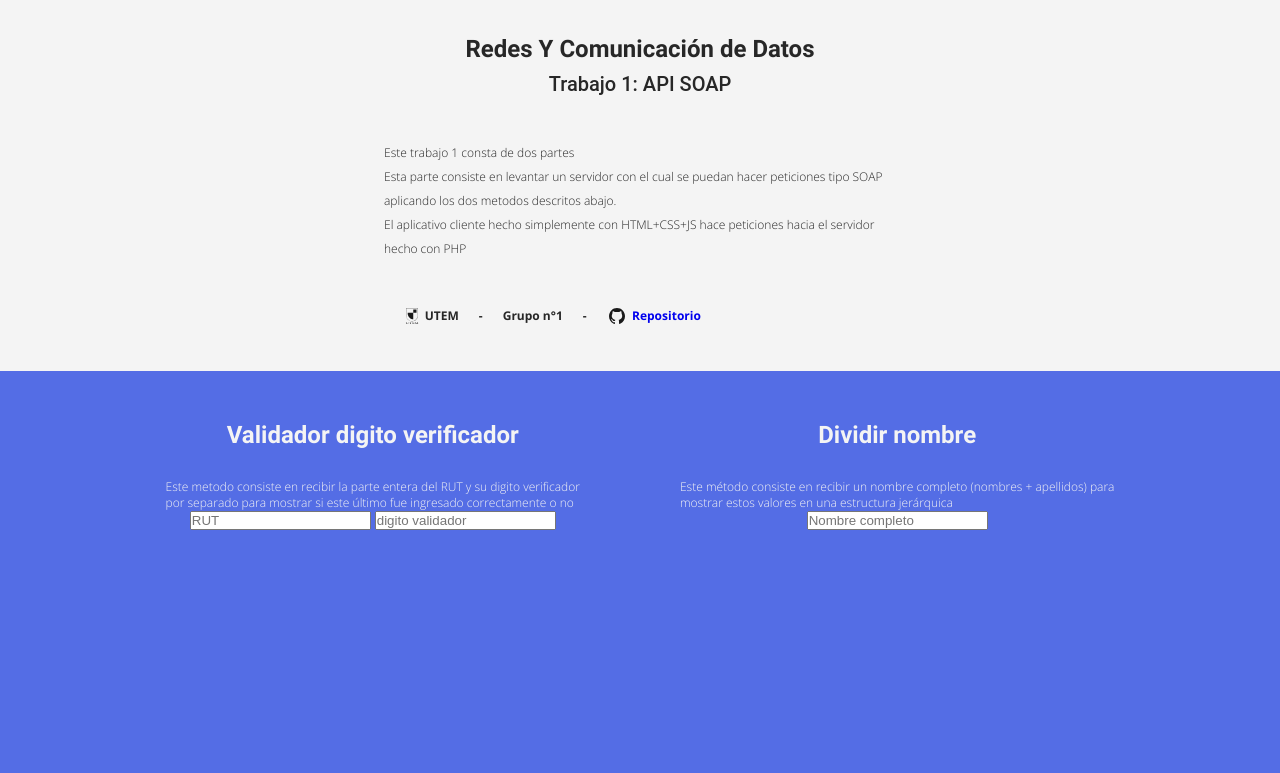
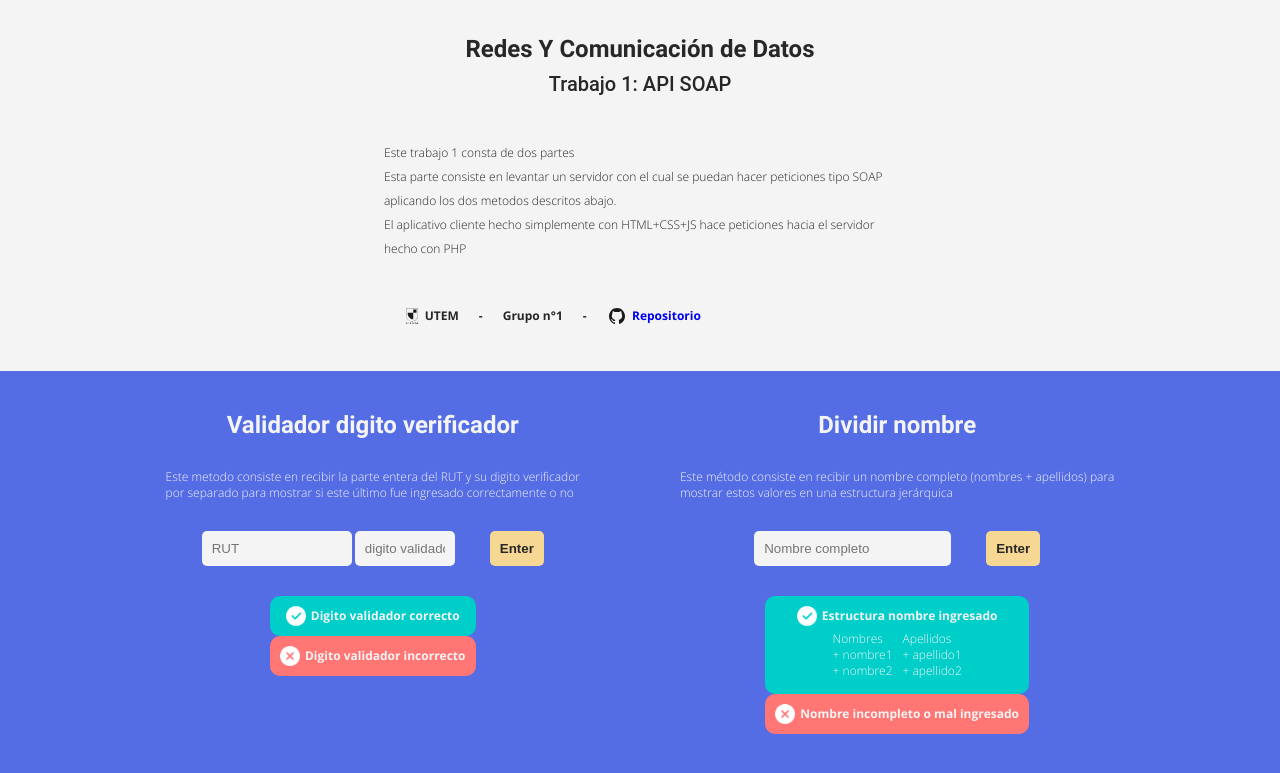
Before and after one commit to evillalobosa/redes-trabajo1-soap, a PHP site: page / in a window 1280 px wide. Shown: the top 773 px of the page. Run offline with PHP 8.4, Linux system fonts and the light colour scheme; some web fonts are replaced.

Commit message:
Minor Changes ¯\_(ツ)_/¯

```diff
--- a/client/css/components.css
+++ b/client/css/components.css
@@ -8,6 +8,14 @@
 .icon {
     height: 20px;
     margin-right: 5px;
+}
+
+.hide {
+    display: none !important;
+}
+
+.font-bold {
+    font-weight: bold;
 }
 
 
@@ -43,10 +51,6 @@
 }
 
 .description-text {
-    font-family: 'Open Sans';
-    font-style: normal;
-    font-weight: 300;
-    font-size: 12px;
     line-height: 24px;
 }
 
@@ -60,11 +64,7 @@
 }
 
 .description-info-element {
-    font-family: 'Open Sans';
-    font-style: normal;
-    font-weight: 700;
-    font-size: 12px;
-    line-height: 16px;
+    font-weight: bold;
     padding: 10px;
     display: flex;
     flex-direction: row;
@@ -78,29 +78,87 @@
     flex-direction: row;
     justify-content: center;
     align-items: flex-start;
-    padding: 0px;
+    padding: 20px 10px;
 }
 
-.method-1, .method-2 {
+.method {
     display: flex;
     flex-direction: column;
     align-items: center;
     padding: 20px 50px;
 }
 
-.methods-title {
+.method-title {
     font-family: 'Roboto';
     font-style: normal;
     font-weight: 700;
     font-size: 24px;
     line-height: 28px;
+}
+
+.method-description {
     margin: 30px 0px;
 }
 
-.methods-description {
-    font-family: 'Open Sans';
-    font-style: normal;
-    font-weight: 300;
-    font-size: 12px;
-    line-height: 16px;
+.method-fields {
+    display: flex;
+    justify-content: space-between;
 }
+
+.method-field {
+    margin-right: 35px;
+}
+
+.field-rut {
+    width: 130px;
+}
+.field-rutdv {
+    width: 80px;
+}
+.field-nombre {
+    width: 200px;
+}
+
+
+.result-good {
+    background-color: var(--correct);
+}
+.result-bad {
+    background-color: var(--error);
+}
+
+.method-result {
+    margin-top: 30px;
+}
+
+.result-horizontal {
+    display: flex;
+    justify-content: center;
+    align-items: center;
+    padding: 10px;
+    border-radius: 10px;
+}
+
+.result-vertical {
+    display: flex;
+    flex-direction: column;
+    justify-content: center;
+    align-items: center;
+    padding: 10px;
+    border-radius: 10px;
+}
+
+.result-nombre-title {
+    display: flex;
+    align-items: center;
+    font-weight: bold;
+}
+
+.result-nombre {
+    display: flex;
+    flex-direction: row;
+}
+
+.result-nombre-element {
+    padding: 5px;
+}
--- a/client/css/index.css
+++ b/client/css/index.css
@@ -6,6 +6,11 @@ body {
     width: 100%;
     height: 100%;
     background-color: var(--accent);
+    font-family: 'Open Sans';
+    font-style: normal;
+    font-weight: 300;
+    font-size: 12px;
+    line-height: 16px;
 }
 
 * {
@@ -13,6 +18,24 @@ body {
     margin: 0px;
     list-style: none;
     text-decoration: none;
+    border: none;
+}
+
+input[type=text] {
+    border: none;
+    background-color: var(--white);
+    color: var(--black);
+    padding: 10px;
+    border-radius: 5px;
+}
+
+button {
+    border: none;
+    background-color: var(--button);
+    color: var(--black);
+    padding: 10px;
+    border-radius: 5px;
+    cursor: pointer;
 }
 
 /* p {
--- a/client/index.html
+++ b/client/index.html
@@ -40,26 +40,66 @@
 
     <!-- METHODS SECTION -->
     <div class="side methods">
-        <div class="method-1">
+        <div class="method">
             <!-- TODO: add special character to "digito" -->
-            <div class="methods-title">Validador digito verificador</div>
-            <div class="methods-description">
+            <div class="method-title">Validador digito verificador</div>
+            <div class="method-description">
                 Este metodo consiste en recibir la parte entera del RUT y su digito verificador<br>
                 por separado para mostrar si este último fue ingresado correctamente o no
             </div>
-            <div>
-                <input type="text" placeholder="RUT">
-                <input type="text" placeholder="digito validador">
+            <div class="method-fields">
+                <div class="method-field" >
+                    <input type="text" class="field-rut" placeholder="RUT">
+                    <input type="text" class="field-rutdv" placeholder="digito validador">
+                </div>
+                <button type="button" class="font-bold">Enter</button>
+            </div>
+            <div class="method-result">
+                <div class="result-horizontal result-good font-bold">
+                    <!-- TODO arreglar la palabra digito -->
+                    <img class="icon" src="assets/correct.png" alt="correct icon">
+                    Digito validador correcto
+                </div>
+                <div class="result-horizontal result-bad font-bold">
+                    <!-- TODO arreglar la palabra digito -->
+                    <img class="icon" src="assets/error.png" alt="error icon">
+                    Digito validador incorrecto
+                </div>
             </div>
         </div>
-        <div class="method-2">
-            <div class="methods-title">Dividir nombre</div>
-            <div class="methods-description">
+        <div class="method">
+            <div class="method-title">Dividir nombre</div>
+            <div class="method-description">
                 Este método consiste en recibir un nombre completo (nombres + apellidos) para<br>
                 mostrar estos valores en una estructura jerárquica
             </div>
-            <div>
-                <input type="text" placeholder="Nombre completo">
+            <div class="method-fields">
+                <input type="text" class="method-field" placeholder="Nombre completo">
+                <button type="button" class="font-bold">Enter</button>
+            </div>
+            <div class="method-result">
+                <div class="result-vertical result-good">
+                    <div class="result-nombre-title">
+                        <img class="icon" src="assets/correct.png" alt="correct icon">
+                        Estructura nombre ingresado
+                    </div>
+                    <div class="result-nombre">
+                        <div class="result-nombre-element">
+                            Nombres <br>
+                            + nombre1 <br>
+                            + nombre2
+                        </div>
+                        <div class="result-nombre-element">
+                            Apellidos <br>
+                            + apellido1 <br>
+                            + apellido2
+                        </div>
+                    </div>
+                </div>
+                <div class="result-horizontal result-bad font-bold">
+                    <img class="icon" src="assets/error.png" alt="error icon">
+                    Nombre incompleto o mal ingresado
+                </div>
             </div>
         </div>
     </div>
```
Also changed, not shown: client/assets/correct.png (added), client/assets/error.png (added).
